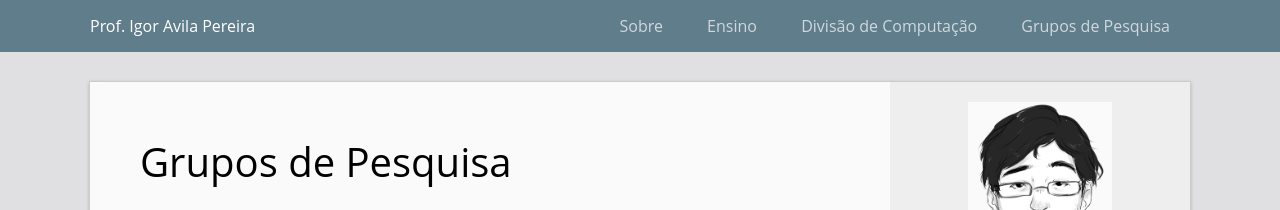
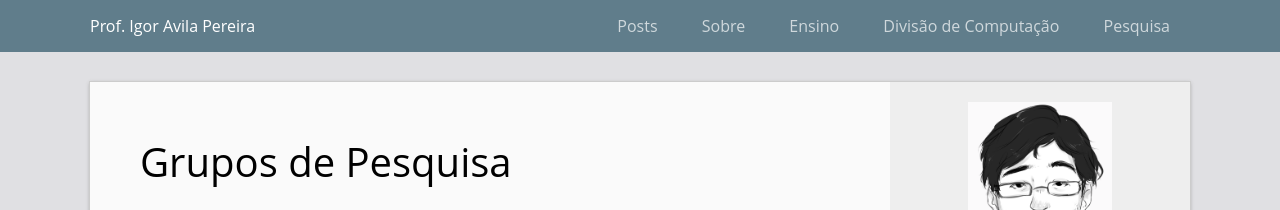
Before and after one commit to IgorAvilaPereira/IgorAvilaPereira.github.io, a Jekyll site: the page built from pesquisa.markdown, in a window 1280 px wide. Shown: the top 210 px of the page. Built offline with Jekyll 4.4.1, drawn with Linux system fonts in a browser that asks for light colours; some of the changed lines change nothing that is shown.

Commit message:
site jackyll

```diff
--- a/_config.yml
+++ b/_config.yml
@@ -26,10 +26,11 @@ excerpt_separator: <!--more-->
 
 header:
   links:             # Links on the header. Link to in-site page with a slash as prefix
+    Posts: /
     Sobre: /sobre/
     Ensino: /ensino/
     Divisão de Computação: /dc/
-    Grupos de Pesquisa: /grupos-pesquisa/
+    Pesquisa: /pesquisa/
 
 permalink: /archivers/:title
 plugins:
--- /dev/null
+++ b/pesquisa.markdown
@@ -0,0 +1,13 @@
+---
+layout: page
+title: Grupos de Pesquisa
+permalink: /grupos-pesquisa/
+---
+
+Grupos de Pesquisa
+
+Grupo de Pesquisa em Gerenciamento de Informações
+
+Engenharia de Sistemas Ciberfísicos
+
+Tecnologias Assistivas
```
Also changed, not shown: 9 other files.
